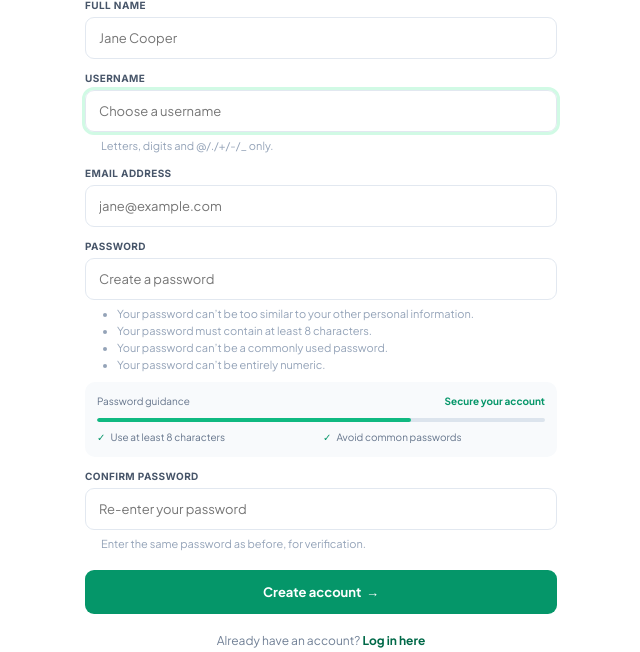
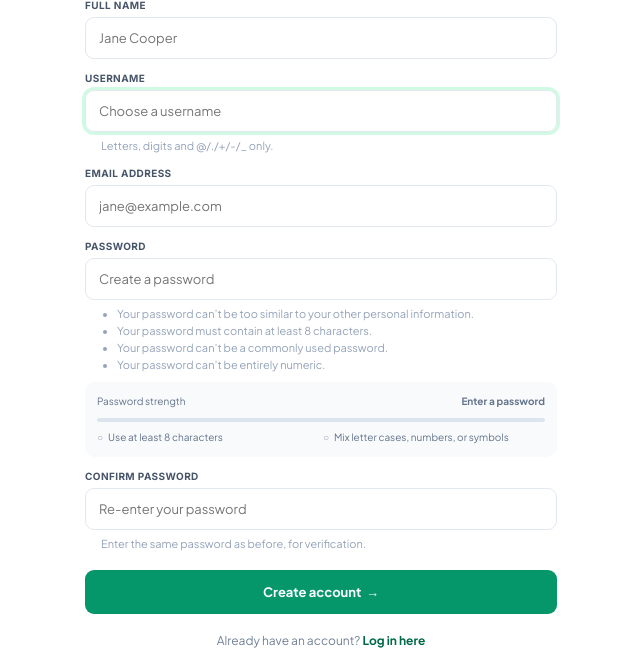
Before and after one commit to yohanisdev/smart-power, a Django app: page /accounts/register/ in a window 1280 px wide. Shown: the part 321-973 px from the top of the page, without its empty margins (319-959 px from the left). Run offline with Django 5.2, Linux system fonts and the light colour scheme.

Commit message:
frist commit

```diff
--- a/templates/accounts/register.html
+++ b/templates/accounts/register.html
@@ -19,11 +19,56 @@
                 {% for error in field.errors %}<div class="helptext" style="color:#b91c1c">{{ error }}</div>{% endfor %}
             </div>
             {% if field.name == 'password1' %}
-            <div class="password-guidance"><span>Password guidance</span><strong>Secure your account</strong><div class="strength-track"><span></span></div><div class="guidance-list"><span>Use at least 8 characters</span><span>Avoid common passwords</span></div></div>
+            <div class="password-guidance" data-password-guidance>
+                <span>Password strength</span>
+                <strong data-strength-label aria-live="polite">Enter a password</strong>
+                <div class="strength-track" role="meter" aria-label="Password strength" aria-valuemin="0" aria-valuemax="4" aria-valuenow="0"><span data-strength-bar></span></div>
+                <div class="guidance-list"><span data-length-check>Use at least 8 characters</span><span data-variety-check>Mix letter cases, numbers, or symbols</span></div>
+            </div>
             {% endif %}
         {% endfor %}
         <button class="auth-submit" type="submit">Create account&nbsp; →</button>
     </form>
     <p class="auth-footer">Already have an account? <a href="{% url 'login' %}">Log in here</a></p>
 </div>
+<script>
+    (() => {
+        const password = document.getElementById('{{ form.password1.id_for_label }}');
+        const guidance = document.querySelector('[data-password-guidance]');
+        if (!password || !guidance) return;
+
+        const bar = guidance.querySelector('[data-strength-bar]');
+        const meter = guidance.querySelector('[role="meter"]');
+        const label = guidance.querySelector('[data-strength-label]');
+        const lengthCheck = guidance.querySelector('[data-length-check]');
+        const varietyCheck = guidance.querySelector('[data-variety-check]');
+        const commonPasswords = new Set(['password', 'password123', '12345678', 'qwerty123', 'letmein']);
+
+        function updateStrength() {
+            const value = password.value;
+            const longEnough = value.length >= 8;
+            const variety = [/[a-z]/.test(value), /[A-Z]/.test(value), /\d/.test(value), /[^A-Za-z0-9]/.test(value)].filter(Boolean).length;
+            let score = 0;
+
+            if (value.length >= 8) score++;
+            if (value.length >= 12) score++;
+            if (variety >= 2) score++;
+            if (variety >= 3) score++;
+            if (/^(.)\1+$/.test(value) || commonPasswords.has(value.toLowerCase())) score = Math.min(score, 1);
+            if (!value) score = 0;
+
+            const levels = ['', 'weak', 'fair', 'good', 'strong'];
+            const names = ['Enter a password', 'Weak', 'Fair', 'Good', 'Strong'];
+            bar.style.width = `${score * 25}%`;
+            bar.dataset.strength = levels[score];
+            label.textContent = names[score];
+            meter.setAttribute('aria-valuenow', score);
+            lengthCheck.classList.toggle('met', longEnough);
+            varietyCheck.classList.toggle('met', variety >= 2);
+        }
+
+        password.addEventListener('input', updateStrength);
+        updateStrength();
+    })();
+</script>
 {% endblock %}
--- a/templates/base.html
+++ b/templates/base.html
@@ -92,11 +92,15 @@
         .google-auth-button:hover { background:#047857;color:#fff; }
         .google-mark { width:18px;height:18px;flex:none; }
         .password-guidance { background:#f8fafc;border-radius:10px;padding:12px;margin-top:-4px;font-size:10px;color:#64748b; }
-        .password-guidance strong { color:#059669;float:right; }
+        .password-guidance strong { color:#64748b;float:right; }
         .strength-track { height:4px;border-radius:4px;background:#dce4ed;margin:8px 0;overflow:hidden; }
-        .strength-track span { display:block;width:70%;height:100%;background:#10b981;border-radius:4px; }
+        .strength-track span { display:block;width:0;height:100%;background:#ef4444;border-radius:4px;transition:width .2s ease,background .2s ease; }
+        .strength-track span[data-strength="fair"] { background:#f59e0b; }
+        .strength-track span[data-strength="good"] { background:#84cc16; }
+        .strength-track span[data-strength="strong"] { background:#10b981; }
         .guidance-list { display:grid;grid-template-columns:1fr 1fr;gap:4px; }
-        .guidance-list span:before { content:'✓';color:#059669;margin-right:5px; }
+        .guidance-list span:before { content:'○';color:#94a3b8;margin-right:5px; }
+        .guidance-list span.met:before { content:'✓';color:#059669; }
         @media(max-width:900px) { .sidebar{width:205px}.main{margin-left:205px}.container{padding:26px 22px}.topbar{padding:0 22px}.dashboard-grid{grid-template-columns:1fr} }
         @media(max-width:640px) { .sidebar{position:static;width:auto;height:auto;padding:10px 14px;border-right:0;border-bottom:1px solid var(--line)}.brand{padding:0 2px 10px}.brand img{width:170px}.nav-label,.sidebar-bottom{display:none}.nav-links{display:flex;overflow-x:auto;gap:4px}.nav-links a{white-space:nowrap;padding:8px 10px;font-size:12px}.nav-icon{display:none}.main{margin-left:0}.topbar{height:52px;padding:0 16px}.container{padding:22px 15px 36px}.page-heading{align-items:flex-start;flex-direction:column}h1{font-size:24px}.grid{grid-template-columns:1fr 1fr}.card{padding:17px}.metric-value{font-size:23px}table{display:block;overflow-x:auto;white-space:nowrap} }
         @media(max-width:390px) { .grid{grid-template-columns:1fr} }
```
Also changed, not shown: templates/socialaccount/login.html (added, +26 -0 lines).
